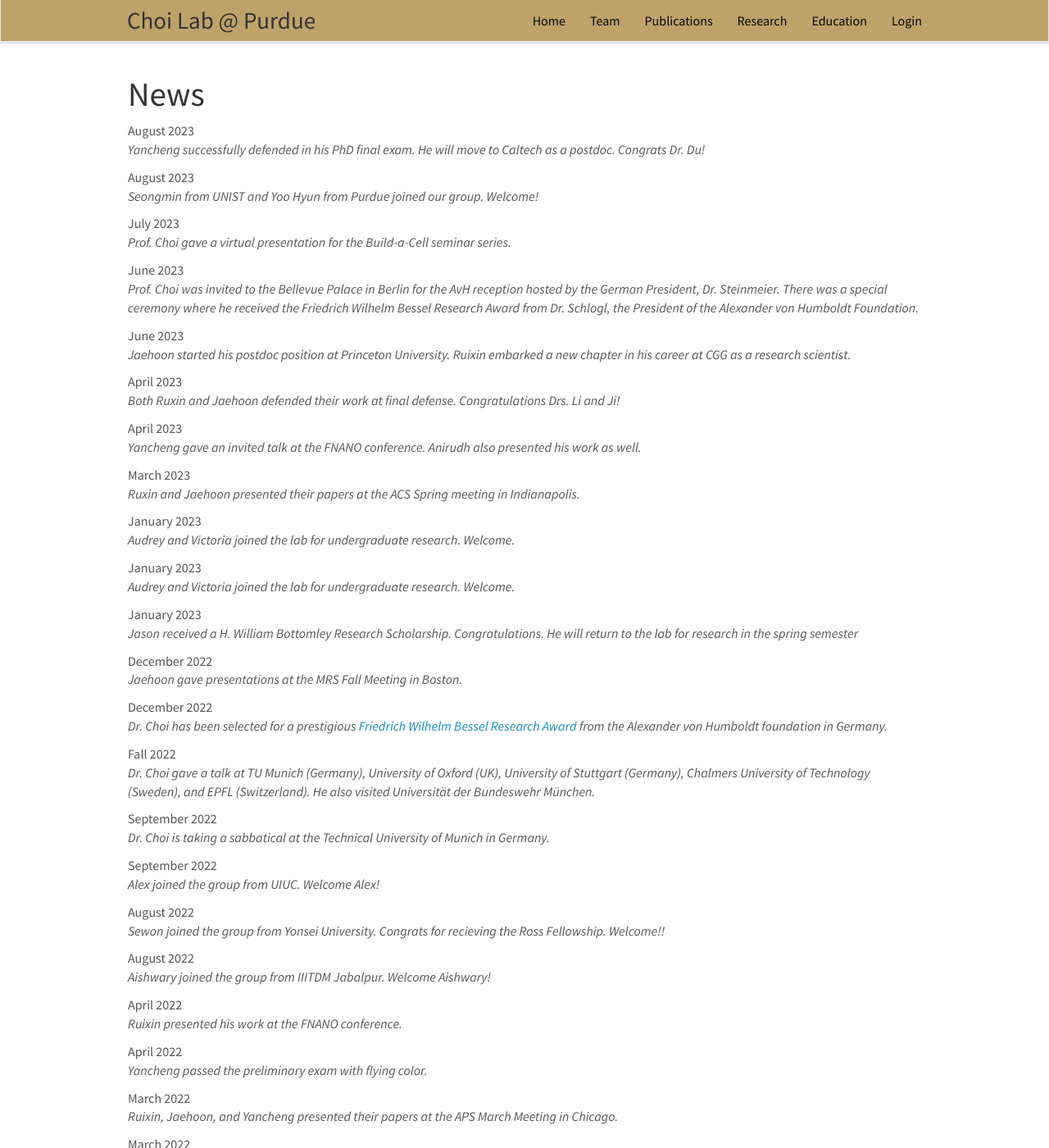
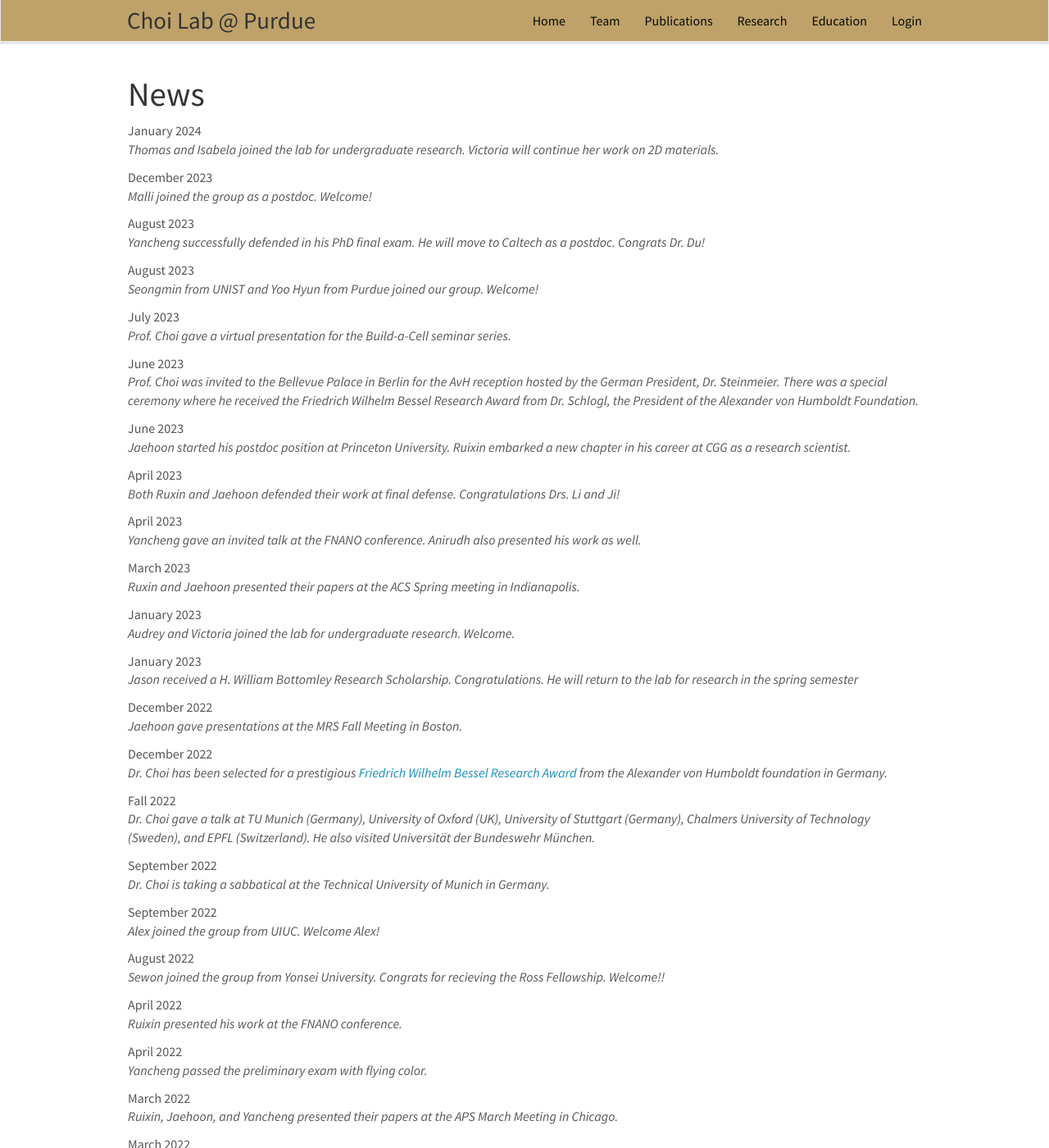
Before and after one commit to choidnalab/choidnalab.github.io, a Jekyll site: the page built from _pages/allnews.md, in a window 1280 px wide and 1400 px high. Shown: the whole window at 82% size. Built offline with Jekyll 4.4.1, drawn with Linux system fonts in a browser that asks for light colours; nearby versions of some CDN libraries; some of the changed text lies outside the part shown.

Commit message:
Update news.yml

```diff
--- a/_data/news.yml
+++ b/_data/news.yml
@@ -1,7 +1,11 @@
+- date: January 2024
+  headline: Thomas and Isabela joined the lab for undergraduate research. Victoria will continue her work on 2D materials.
+
+- date: December 2023
+  headline: Malli joined the group as a postdoc. Welcome!
+
 - date: August 2023
   headline: Yancheng successfully defended in his PhD final exam. He will move to Caltech as a postdoc. Congrats Dr. Du!
-
-
 
 - date: August 2023
   headline: Seongmin from UNIST and Yoo Hyun from Purdue joined our group. Welcome!
@@ -26,8 +30,6 @@
 
 - date: January 2023
   headline: Audrey and Victoria joined the lab for undergraduate research. Welcome.
-- date: January 2023
-  headline: Audrey and Victoria joined the lab for undergraduate research. Welcome.
 
 - date: January 2023
   headline: Jason received a H. William Bottomley Research Scholarship. Congratulations. He will return to the lab for research in the spring semester
@@ -50,9 +52,6 @@
 - date: August 2022
   headline: Sewon joined the group from Yonsei University. Congrats for recieving the Ross Fellowship. Welcome!!
 
-- date: August 2022
-  headline: Aishwary joined the group from IIITDM Jabalpur. Welcome Aishwary!
-
 - date: April 2022
   headline: Ruixin presented his work at the FNANO conference.
 
@@ -64,9 +63,6 @@
 
 - date: March 2022
   headline: Yancheng won the Estus H. And Vashti L. Magoon Award for Excellence in Teaching. He was also selected for a Summer Research Grant.
-
-- date: January 2022
-  headline: Harshith joined the group from NIT Warangal. Welcome Harshith!
 
 - date: January 2022
   headline: Jaehoon was selected for a Bilsland Dissertation Fellowship.
```
